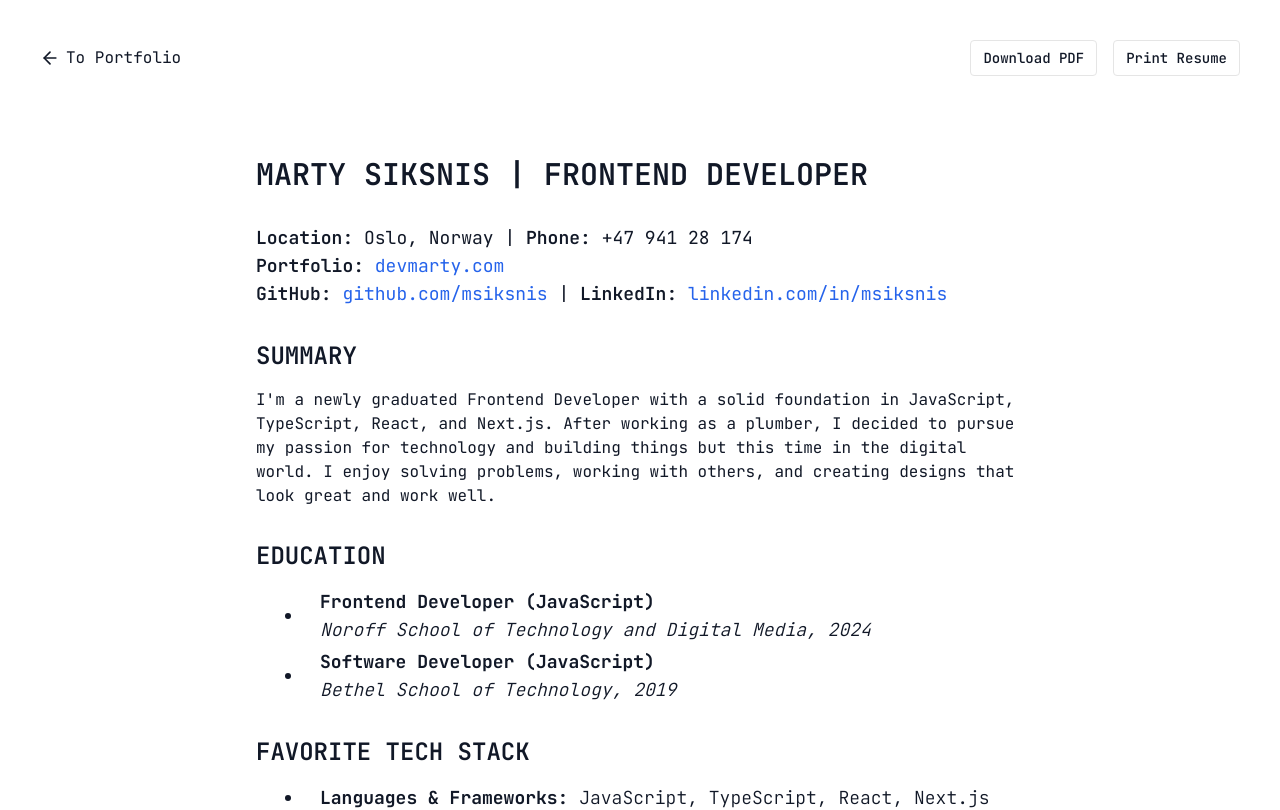
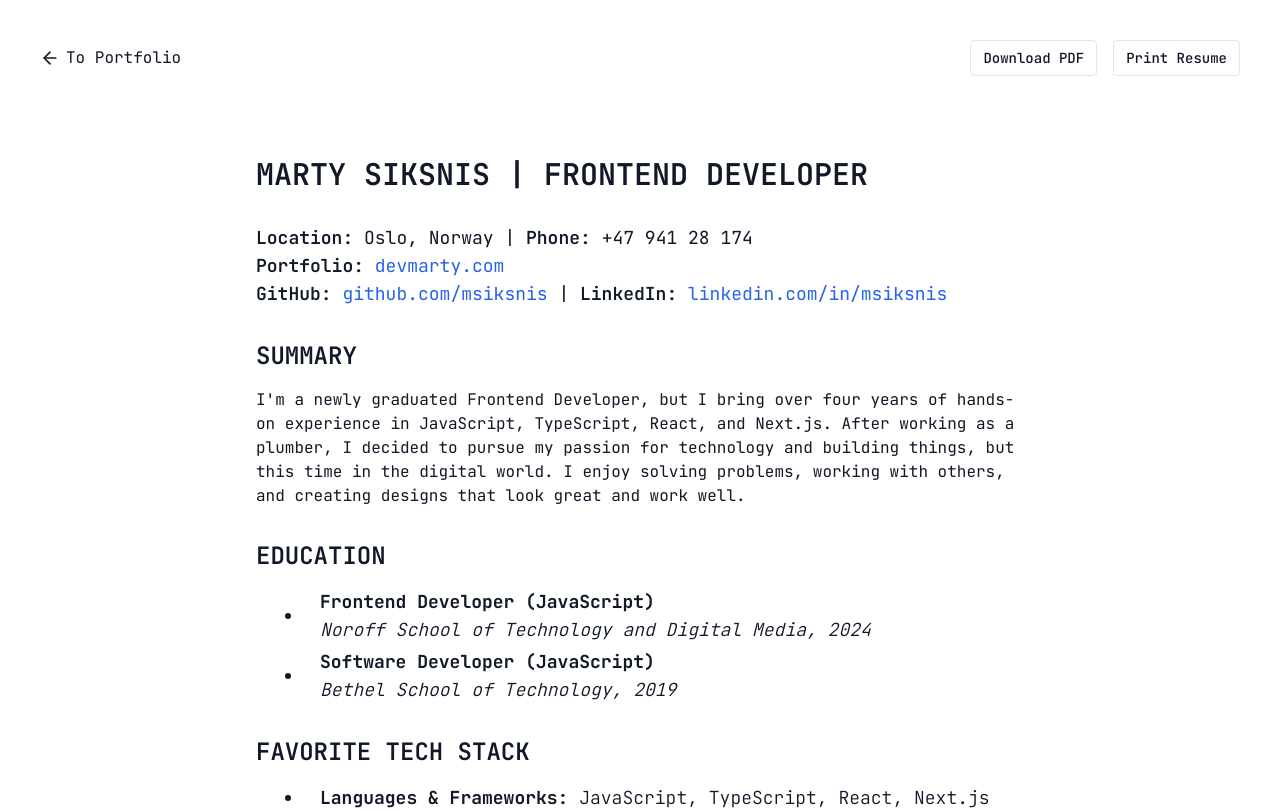
Before and after one commit to msiksnis/portfolio25-legendary-fiesta, a Next.js app: page /resume in a window 1280 px wide. Shown: the top 810 px of the page. Built offline with nearby package versions, Linux system fonts and the light colour scheme; what tailwindcss-motion would draw is missing.

Commit message:
updated resume

```diff
--- a/src/app/(resume)/resume/page.tsx
+++ b/src/app/(resume)/resume/page.tsx
@@ -146,12 +146,12 @@ export default function ResumePage() {
           <div className="space-y-4 print:space-y-0">
             <Heading>Summary</Heading>
             <p className="print:text-[12px]">
-              I&apos;m a newly graduated Frontend Developer with a solid
-              foundation in JavaScript, TypeScript, React, and Next.js. After
-              working as a plumber, I decided to pursue my passion for
-              technology and building things but this time in the digital world.
-              I enjoy solving problems, working with others, and creating
-              designs that look great and work well.
+              I&apos;m a newly graduated Frontend Developer, but I bring over
+              four years of hands-on experience in JavaScript, TypeScript,
+              React, and Next.js. After working as a plumber, I decided to
+              pursue my passion for technology and building things, but this
+              time in the digital world. I enjoy solving problems, working with
+              others, and creating designs that look great and work well.
             </p>
           </div>
 
```
